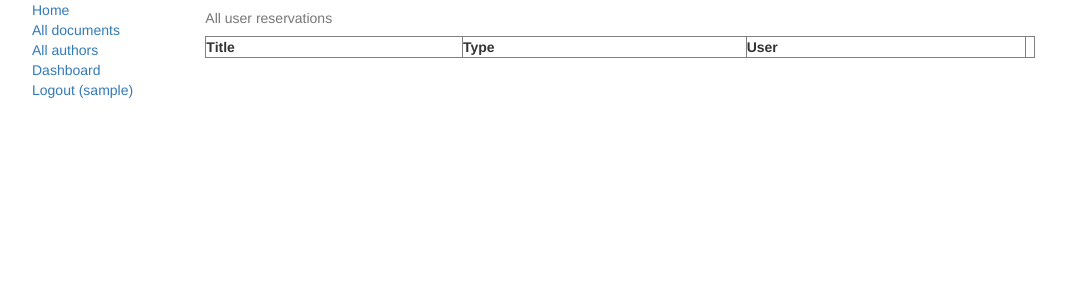
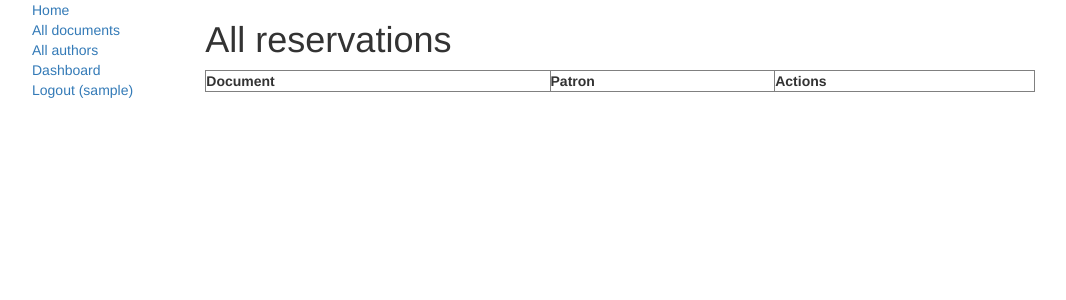
Before and after one commit to theMavl/TouchOfLibrary, a Django app: page /library/reserved/ in a window 1280 px wide. Shown: the top 300 px of the page, without its empty margins (23-1089 px from the left). Run offline with Django 3.2, Linux system fonts and the light colour scheme; the visitor is signed in with stand-in values (Sample User, id 1); data that the repository does not hold is empty; some libraries are stand-ins or nearby versions.

Commit message:
Small changes in UI

```diff
--- a/library/templates/library/document_form.html
+++ b/library/templates/library/document_form.html
@@ -2,8 +2,7 @@
 
 {% block content %}
     {% if perms.library.change_document %}
-        <html lang="en">
-
+        <h1>Create new document</h1>
         <form action="" method="post">
             {% csrf_token %}
             <table>
@@ -12,7 +11,6 @@
             <input type="submit" value="Submit"/>
 
         </form>
-        </div>
     {% else %} You are not allowed to be here
     {% endif %}
 {% endblock %}
--- a/library/templates/library/giveout_details.html
+++ b/library/templates/library/giveout_details.html
@@ -4,11 +4,12 @@
         <h2>Give out confirmation</h2>
 
         <h4>Order: {{ reservation.document_copy.summary }}</h4>
-        <p>Borrower: {{ reservation.user }}(Patron type)</p>
+        <p>Location: {{ reservation.document_copy.location }}</p>
+        <p>Borrower: {{ reservation.user.first_name }} {{ reservation.user.last_name }} ({{ patron_type }})</p>
         <form action="" method="post">
             {% csrf_token %}
             {{ form }}
-       <input type="submit" name="accept_order" value="Accept"/>
+            <p><input type="submit" name="accept_order" value="Accept"/></p>
         </form>
     {% else %}
         You are not allowed to be here
--- a/library/templates/library/giveout_list.html
+++ b/library/templates/library/giveout_list.html
@@ -8,7 +8,7 @@
         </head>
         <body>
         <table border="1" align="left" width="80%">
-            <caption>All given out documents</caption>
+            <h1>All given out documents</h1>
             <tr>
                 <th> Document</th>
                 <th> Patron</th>
--- a/library/templates/library/reservation_list.html
+++ b/library/templates/library/reservation_list.html
@@ -8,18 +8,16 @@
         </head>
         <body>
         <table border="1" align="left" width="80%">
-            <caption>All user reservations</caption>
+            <h1>All reservations</h1>
             <tr>
-                <th> Title</th>
-                <th> Type</th>
-                <th> User</th>
-                <th></th>
+                <th> Document</th>
+                <th> Patron</th>
+                <th> Actions</th>
             </tr>
             {% for reservation in reservations %}
                 <tr>
-                    <th> {{ reservation.document_copy }}</th>
-                    <th> {{ reservation.document.type }}</th>
-                    <th> {{ reservation.user }} {{ reservation.user.first_name }} {{ reservation.user.last_name }}  </th>
+                    <th> {{ reservation.document_copy.summary }}</th>
+                    <th> <a href="{% url 'patron-details' id=reservation.user.id %}">{{ reservation.user.first_name }} {{ reservation.user.last_name }}</a></th>
                     {% if reservation.document.quantity_real > 0 %}
                         <th bgcolor="#98fb98" title="Give out one copy of this {{ reservation.document.type }}">
                             <a href="{% url 'giveout-confirmation' id=reservation.id %}"> Give out </a>
--- a/library/views/document/giveout_confirmation.py
+++ b/library/views/document/giveout_confirmation.py
@@ -46,4 +46,5 @@ def giveout_confirmation(request, id):
 
     return render(request, 'library/giveout_details.html',
                   context={'reservation': reservation,
+                           'patron_type': patron.patron_type,
                            'form': form})
--- a/library/views/generic.py
+++ b/library/views/generic.py
@@ -30,7 +30,7 @@ class AuthorDetailView(generic.DetailView):
 
 class DocumentCreate(CreateView):
     model = Document
-    fields = '__all__'
+    fields = 'title', 'authors', 'description', 'type', 'tags', 'bestseller', 'is_reference',
 
 
 class DocumentDelete(DeleteView):
```
Also changed, not shown: library/templates/library/document_update_form.html (+9 -4 lines).
